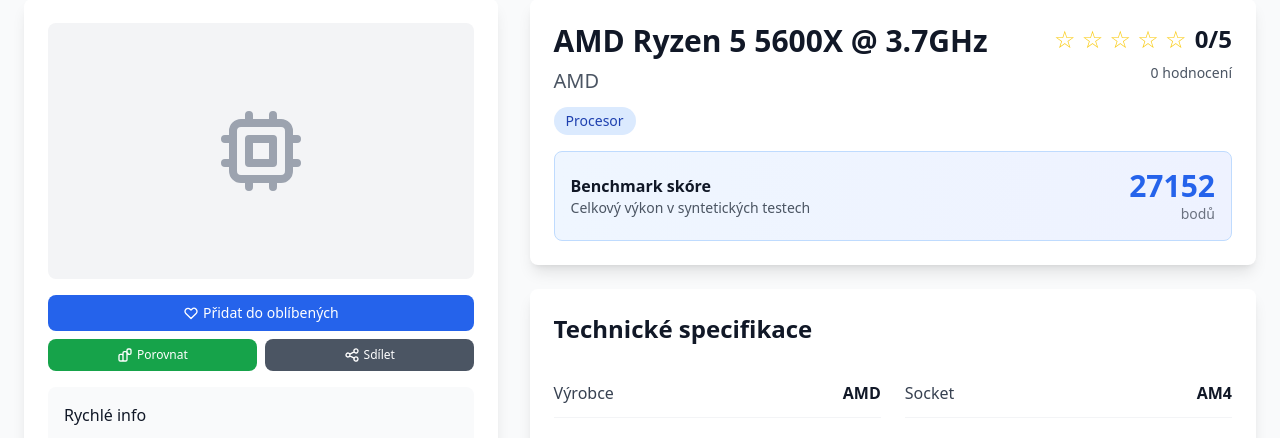
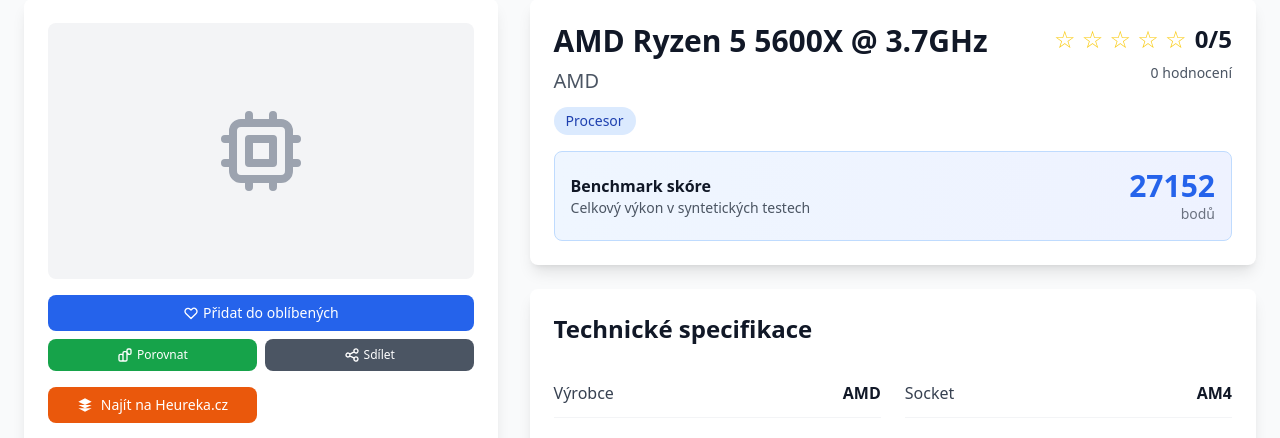
Before and after one commit to AshenVoid/HWPortal, a Django app: page /components/processor/15/ in a window 1280 px wide. Shown: the part 268-706 px from the top of the page. Run offline with Django 5.2, Linux system fonts and the light colour scheme; a user stored in the database is signed in; data comes from the database, SQL or seed files in the repository; tables that the repository leaves empty hold one stand-in row (values such as "Sample post"); some libraries are stand-ins or nearby versions.

Commit message:
feature: heureka button - vyhledej

```diff
--- a/HWPortal/viewer/templates/viewer/component_detail.html
+++ b/HWPortal/viewer/templates/viewer/component_detail.html
@@ -74,6 +74,15 @@
                                 <path stroke-linecap="round" stroke-linejoin="round" stroke-width="2" d="M8.684 13.342C8.886 12.938 9 12.482 9 12c0-.482-.114-.938-.316-1.342m0 2.684a3 3 0 110-2.684m0 2.684l6.632 3.316m-6.632-6l6.632-3.316m0 0a3 3 0 105.367-2.684 3 3 0 00-5.367 2.684zm0 9.316a3 3 0 105.367 2.684 3 3 0 00-5.367-2.684z"/>
                             </svg>
                             <span id="share-text">Sdílet</span>
+                        </button>
+
+                        <button onclick="openHeureka('{{ component.manufacturer|escapejs }}', '{{ component.name|escapejs }}')"
+                                class="w-full flex items-center justify-center px-3 py-2 bg-orange-600 text-white rounded-lg hover:bg-orange-700 transition text-sm mt-2">
+                            <svg class="w-4 h-4 mr-2" fill="currentColor" viewBox="0 0 24 24">
+                                <!-- Heureka logo/ikona ? -->
+                                <path d="M12 2L2 7l10 5 10-5-10-5zM2 17l10 5 10-5M2 12l10 5 10-5"/>
+                            </svg>
+                            Najít na Heureka.cz
                         </button>
                     </div>
                 </div>
@@ -733,6 +742,52 @@ function copyLink(url) {
             showMessage('Nepodařilo se zkopírovat link', 'error');
         });
 }
+
+function openHeureka(manufacturer, productName) {
+    // Vytvoř vyhledávací dotaz kombinující výrobce a název
+    const searchQuery = `${manufacturer} ${productName}`;
+
+    // URL encode pro bezpečnost
+    const encodedQuery = encodeURIComponent(searchQuery);
+
+    // Vytvoř Heureka URL
+    const heurekaUrl = `https://www.heureka.cz/hledej/?h%5Bfraze%5D=${encodedQuery}`;
+
+    // Otevři v novém okně/tabu
+    window.open(heurekaUrl, '_blank', 'noopener,noreferrer');
+
+    // Zaloguj pro analytics
+    console.log(`Heureka search: ${searchQuery}`);
+
+    // Tracking kliknutí (asynchronně, aby neblokoval otevření)
+    trackHeurekaClick(searchQuery);
+}
+
+// Funkce pro tracking kliků
+function trackHeurekaClick(searchQuery) {
+    fetch('{% url "track_heureka_click" %}', {
+        method: 'POST',
+        headers: {
+            'Content-Type': 'application/json',
+            'X-CSRFToken': getCSRFToken()
+        },
+        body: JSON.stringify({
+            component_type: '{{ component_type }}',
+            component_id: {{ component.id }},
+            search_query: searchQuery
+        })
+    })
+    .then(response => response.json())
+    .then(data => {
+        if (data.success) {
+            console.log('Heureka click tracked successfully');
+        }
+    })
+    .catch(error => {
+        // Tichá chyba - nechceme rušit uživatele
+        console.log('Tracking error:', error);
+    });
+}
 </script>
 
 {% endblock %}
--- a/HWPortal/viewer/urls.py
+++ b/HWPortal/viewer/urls.py
@@ -12,6 +12,8 @@ urlpatterns = [
         views.component_detail_view,
         name="component_detail",
     ),
+    # Heureka tracking
+    path('track-heureka-click/', views.track_heureka_click, name='track_heureka_click'),
     # Reviews
     path("reviews/", views.reviews_view, name="reviews"),
     path("reviews/vote/", views.vote_review_ajax, name="vote_review_ajax"),
--- a/HWPortal/viewer/views.py
+++ b/HWPortal/viewer/views.py
@@ -1,4 +1,5 @@
 import json
+import logging
 from datetime import timedelta
 
 from django.contrib import messages
@@ -10,6 +11,7 @@ from django.db.models import Count, Avg, Sum
 from django.http import JsonResponse
 from django.shortcuts import render, redirect, get_object_or_404
 from django.utils import timezone
+from django.views.decorators.csrf import csrf_exempt
 from django.views.decorators.http import require_POST
 
 from .forms import CustomLoginForm, CustomUserCreationForm, ReviewForm
@@ -2091,3 +2093,29 @@ def prepare_comparison_data(components):
             spec_data["best_components"] = []
 
     return all_specs
+
+
+logger = logging.getLogger(__name__)
+
+
+@csrf_exempt
+def track_heureka_click(request):
+    """
+    Trackuje kliky na Heureka tlačítko pro analytics
+    """
+    if request.method == 'POST':
+        try:
+            data = json.loads(request.body)
+            component_type = data.get('component_type')
+            component_id = data.get('component_id')
+            search_query = data.get('search_query')
+
+            # Jednoduché logování
+            logger.info(f"Heureka click: {component_type} {component_id} - {search_query}")
+
+            return JsonResponse({'success': True})
+        except Exception as e:
+            logger.error(f"Heureka tracking error: {e}")
+            return JsonResponse({'error': 'Tracking failed'}, status=500)
+
+    return JsonResponse({'error': 'Method not allowed'}, status=405)
```
